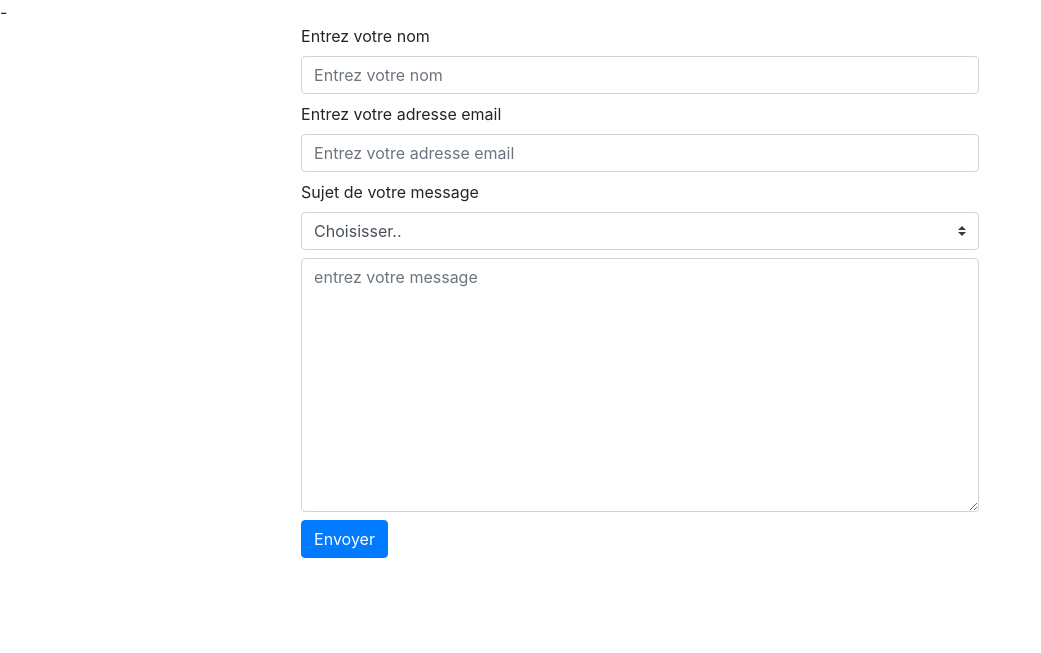
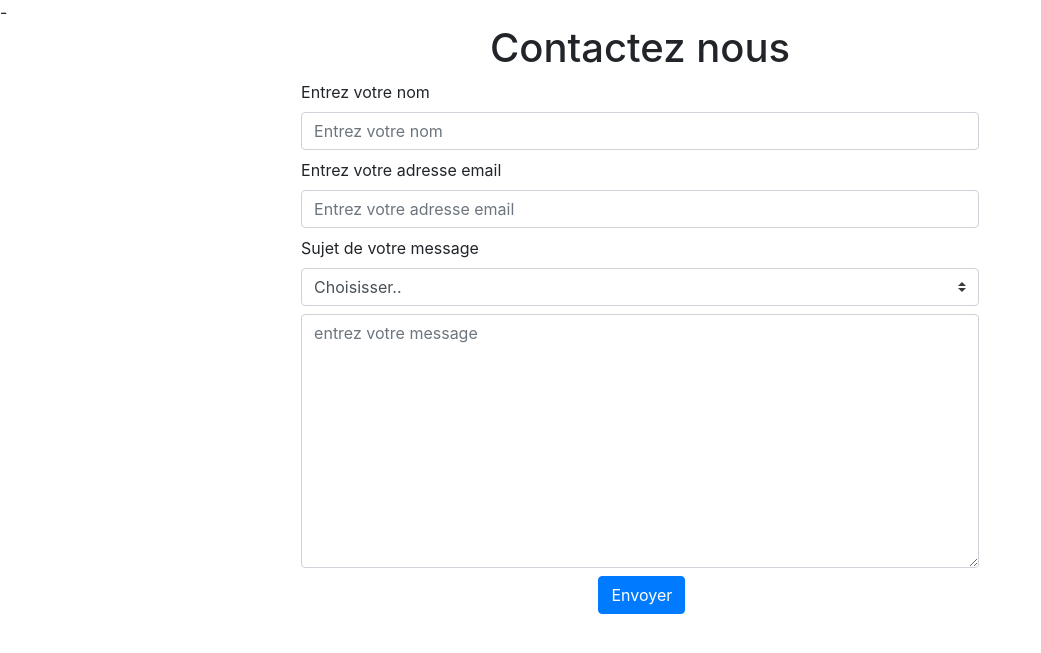
Before and after one commit to Jlaqueyrie/siteRestaurant, a PHP site: page /contact.php in a window 1280 px wide. Shown: the top 653 px of the page, without its empty margins (0-1041 px from the left). Run offline with PHP 8.4, Linux system fonts and the light colour scheme.

Commit message:
mise en forme a terminer

```diff
--- a/contact.php
+++ b/contact.php
@@ -12,6 +12,7 @@
   <body>
      <main class="containter">
         <div class="row">
+            <h1 class="col-md-10 offset-1 text-center">Contactez  nous</h1>
             <form method="POST" action="envoie-message.php" class="col-md-10 offset-md-1">
                 <div class="form-group col-md-8 offset-md-2">
                     <label for="in_nomClient" class="mb-2" id="lbl_nomClient">Entrez votre nom</label>
@@ -32,7 +33,9 @@
                     <div class="form-group mb-2">
                         <textarea rows="10" class="form-control" id="message_client" name="txt_messageClient" placeholder="entrez votre message" required></textarea>
                     </div>
-                    <button type="submit" class="btn btn-primary">Envoyer</button>
+                    <div class="col-md-2 offset-md-5">
+                      <button type="submit" class="btn btn-primary">Envoyer</button>
+                    </div>
                 </div>
             </form>
         </div>
```
